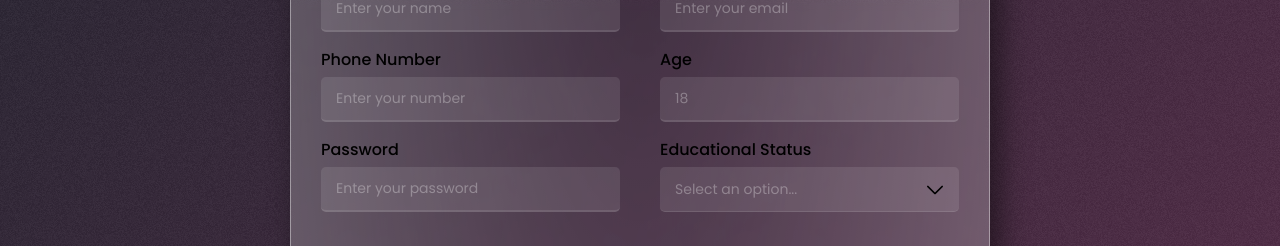
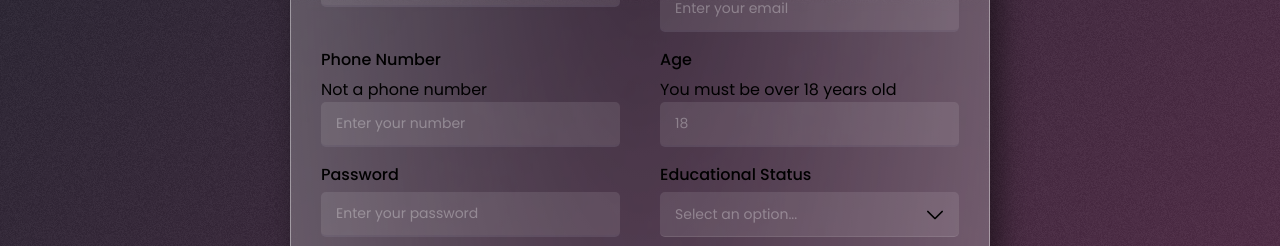
Before and after one commit to NkvXness/registration-form-freeCodeCamp, a plain HTML site: page index.html in a window 1280 px wide. Shown: the top 246 px of the page. Drawn offline with Linux system fonts and the light colour scheme; files whose address does not match are found by name.

Commit message:
fix: html structure

```diff
--- a/index.html
+++ b/index.html
@@ -16,27 +16,48 @@
                 <h1 id="title">Registration</h1>
             </div>
             <p id="description">Frontend Web Development Course</p>
-            <form id="survey-form" action="">
+            <form id="survey-form" action="/">
                 <div class="user-details">
                     <div class="input-box">
                         <label for="name" id="name-label" class="details">Full Name</label>
-                        <input id="name" type="text" placeholder="Enter your name" required>
+                        <input id="name" type="text" placeholder="Enter your name">
                     </div>
                     <div class="input-box">
-                        <label for="email" id="email-label" class="details">Email</label>
-                        <input id="email" type="email" placeholder="Enter your email" required>
+                        <div class="placeholderBox">
+                            <div class="flexLabelError">
+                                <label for="email" id="email-label" class="details">Email</label>
+                                <span class="errorMessage">Please enter a valid email</span>
+                            </div>
+                            <input id="email" type="text" placeholder="Enter your email">
+                            <div class="emailPass checkClass"></div>
+                        </div>
                     </div>
                     <div class="input-box">
-                        <span class="details">Phone Number</span>
-                        <input type="text" placeholder="Enter your number" required>
+                        <div class="placeholderBox">
+                            <div class="flexLabelError">
+                                <span class="details">Phone Number</span>
+                                <span class="errorMessage">Not a phone number</span>
+                            </div>
+                            <input id="phoneNumber" type="text" placeholder="Enter your number">
+                            <div class="emailPass checkClass"></div>
+                        </div>
                     </div>
                     <div class="input-box">
-                        <label for="number" id="number-label" class="details">Age</label>
-                        <input id="number" type="number" placeholder="18" min="18" max="100" required>
+                        <div class="placeholderBox">
+                            <div class="flexLabelError">
+                                <label for="number" id="number-label" class="details">Age</label>
+                                <span class="errorMessage">You must be over 18 years old</span>
+                            </div>
+                            <input id="number" type="number" placeholder="18">
+                            <div class="emailPass checkClass"></div>
+                        </div>
                     </div>
                     <div class="input-box">
-                        <span class="details">Password</span>
-                        <input type="text" placeholder="Enter your password" required>
+                        <div class="togglePass">
+                            <span class="details">Password</span>
+                            <input  type="password" placeholder="Enter your password" id="password">
+                            <div id="toggle"></div>
+                        </div>
                     </div>
                     <div class="input-box">
                         <label for="dropdown" class="details">Educational Status</label>
```
